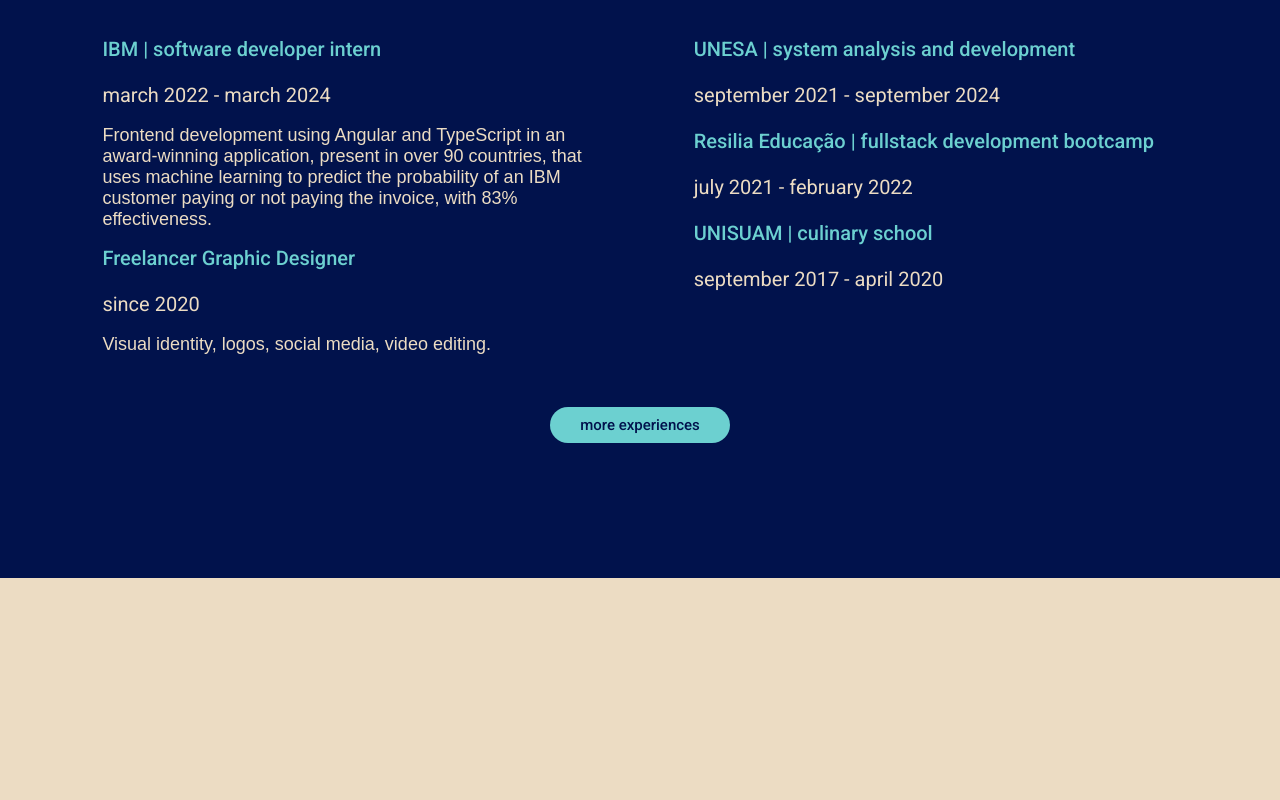
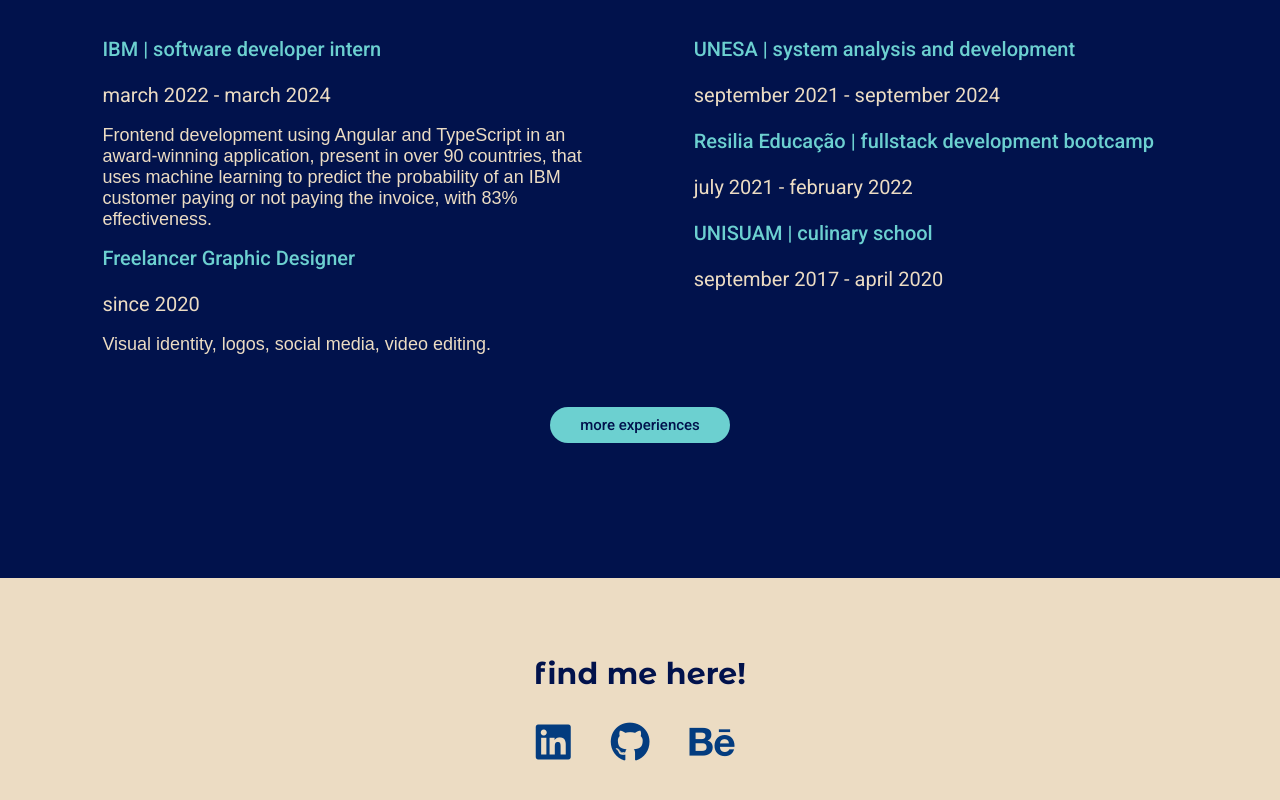
Before and after one commit to camilafrangel/portfolio, an Angular app: page / in a window 1280 px wide. Shown: the part 1822-2622 px from the top of the page. Before the commit the page ends 2400 px from the top, so only its background shows below. Built offline with nearby package versions, Linux system fonts and the light colour scheme; a web font is replaced by a local one.

Commit message:
feat: add social icons

```diff
--- a/angular.json
+++ b/angular.json
@@ -28,6 +28,7 @@
             ],
             "styles": [
               "src/custom-theme.scss",
+              "node_modules/@fortawesome/fontawesome-free/css/all.min.css",
               "src/styles.css"
             ],
             "scripts": []
--- a/package.json
+++ b/package.json
@@ -22,6 +22,7 @@
     "@angular/platform-browser": "~12.0.0",
     "@angular/platform-browser-dynamic": "~12.0.0",
     "@angular/router": "~12.0.0",
+    "@fortawesome/fontawesome-free": "^6.5.1",
     "rxjs": "~6.6.0",
     "tslib": "^2.1.0",
     "zone.js": "~0.11.4"
--- a/src/app/app.component.html
+++ b/src/app/app.component.html
@@ -2,4 +2,5 @@
 <app-landing-page id="homeSection"></app-landing-page>
 <app-about-me id="aboutMeSection"></app-about-me>
 <app-experiences id="experienceSection"></app-experiences>
+<app-social></app-social>
 <router-outlet></router-outlet>
--- a/src/app/social/social.component.css
+++ b/src/app/social/social.component.css
@@ -0,0 +1,20 @@
+@import url('https://fonts.googleapis.com/css2?family=Montserrat+Alternates:wght@700&display=swap');
+
+.social{
+    text-align: center;
+    padding: 10vh 0;
+}
+
+.title{
+    font-family: 'Montserrat Alternates', sans-serif;
+    font-size: 30px;
+    color: #01124C;
+    padding-bottom: 2vh;
+}
+
+.icon {
+    font-size: 40px;
+    margin-right: 10px;
+    color: #033C7F;
+    padding: 0 15px;
+}
--- a/src/app/social/social.component.html
+++ b/src/app/social/social.component.html
@@ -1 +1,6 @@
-<p>social works!</p>
+<div class="social">
+    <h1 class="title">find me here!</h1>
+    <a href="https://www.linkedin.com/in/camilafrangel/" target="_blank"><i class="fab fa-linkedin icon"></i></a>
+    <a href="https://github.com/camilafrangel" target="_blank"><i class="fab fa-github icon"></i></a>
+    <a href="https://www.behance.net/camilafrangel" target="_blank"><i class="fab fa-behance icon"></i></a>
+</div>
```
Also changed, not shown: 1 other file (tests, documents, lock files or other folders).
